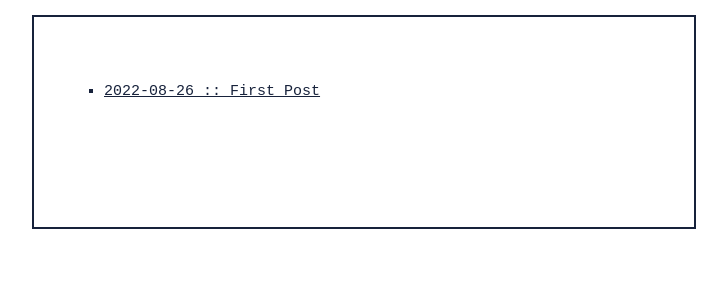
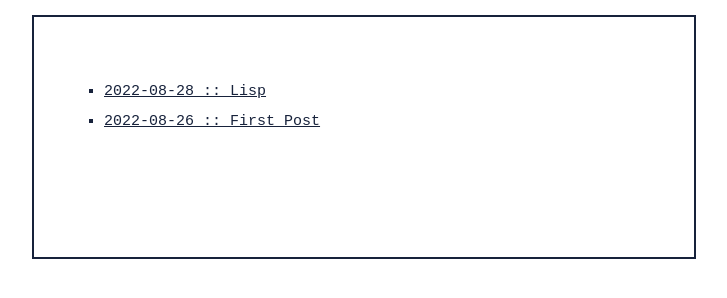
Before and after one commit to shirai-shiki/shirai-shiki.github.io, a plain HTML site: page index.html in a window 1280 px wide. Shown: the part 100-398 px from the top of the page, without its empty margins (276-1003 px from the left). Drawn offline with Linux system fonts and the light colour scheme.

Commit message:
Update index

```diff
--- a/index.html
+++ b/index.html
@@ -11,6 +11,7 @@
 		</div>
 		<div class="content">
 			<ul>
+				<li><a href=post/2022-08-28.html>2022-08-28 :: Lisp</a></li>
 				<li><a href=post/2022-08-26.html>2022-08-26 :: First Post</a></li>
 			</ul>
 			<br><br>
```
